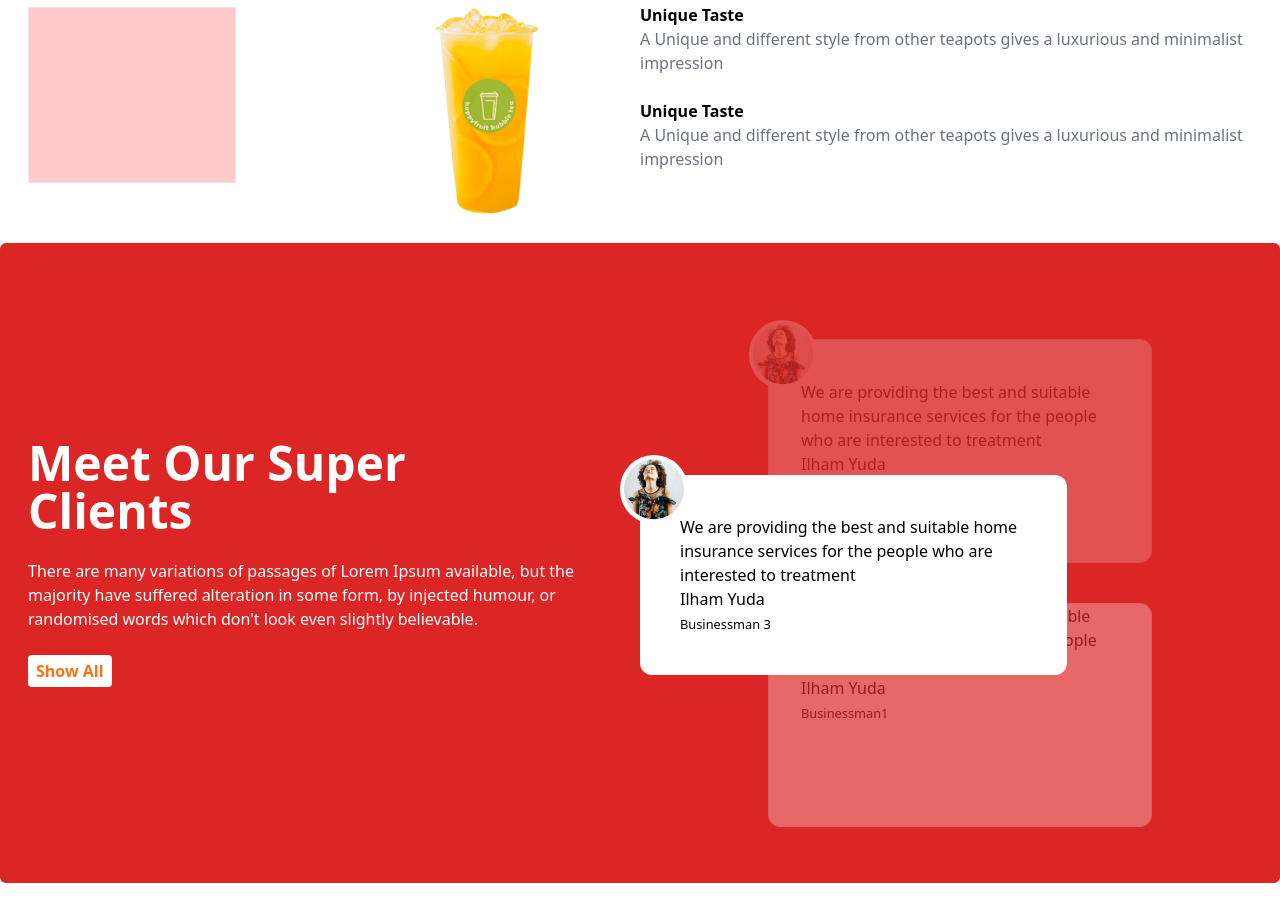
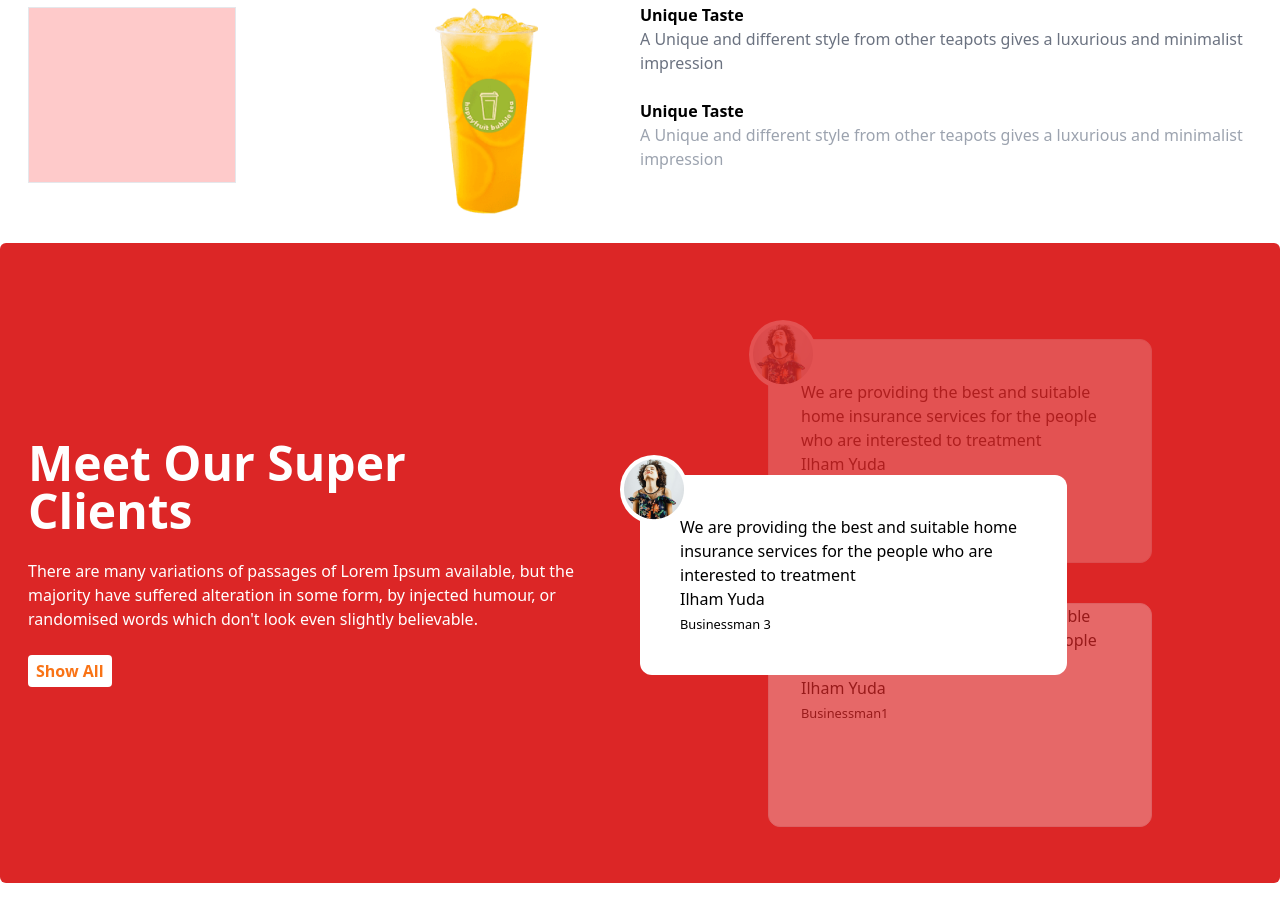
Before and after one commit to abumusa8/tea-house-resource, a plain HTML site: page index.html in a window 1280 px wide. Shown: the part 1260-2181 px from the top of the page. Drawn offline with nearby package versions, Linux system fonts and the light colour scheme.

Commit message:
add section area

```diff
--- a/index.html
+++ b/index.html
@@ -101,7 +101,7 @@
                   <h2 class="font-bold">Unique Taste</h2>
                   <p class="text-gray-500">A Unique and different style from other teapots gives a luxurious and minimalist impression</p><br>
                   <h2 class="font-bold">Unique Taste</h2>
-                  <p class="text-gray-500">A Unique and different style from other teapots gives a luxurious and minimalist impression</p><br>
+                  <p class="text-gray-400">A Unique and different style from other teapots gives a luxurious and minimalist impression</p><br>
                 </div>
             </div>
           </section>
```
